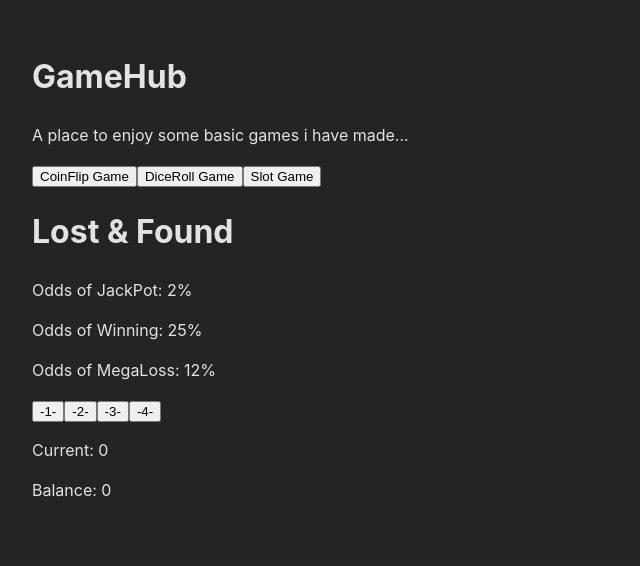
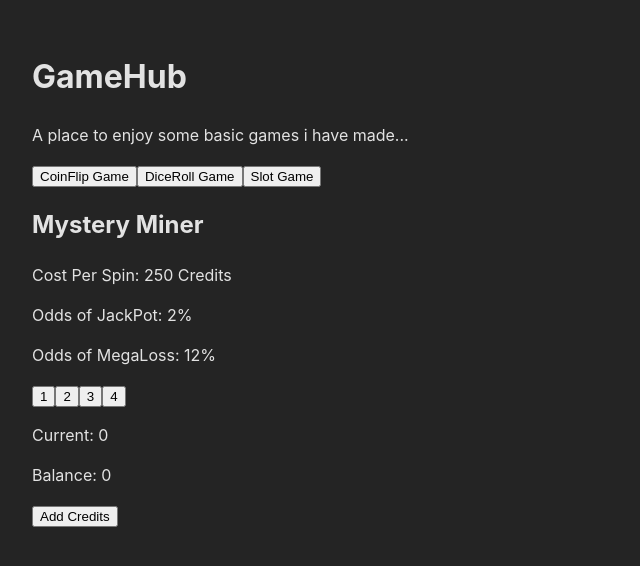
Before and after one commit to James-Frown/Basic-Gambling-App, a React (Vite) app in the folder vite-project/: page / in a window 1280 px wide. Both pictures are taken after a click on the button "Slot Game". Shown: the top 566 px of the page, without its empty margins (0-640 px from the left). Built offline with nearby package versions, Linux system fonts and the light colour scheme.

Commit message:
Latest Changes

```diff
--- a/vite-project/src/components/BlockMiner/MinerGame.jsx
+++ b/vite-project/src/components/BlockMiner/MinerGame.jsx
@@ -10,9 +10,6 @@ const MysteryMiner = () => {
     const [total, setTotal] = useState(find);
 
     // declaring the odds
-    const Win = Math.floor((1 / 4) * 100);
-
-    // declaring the odds
     const JackPot = Math.floor(((1 / 4) * (1 / 10)) * 100);
 
     // declaring the odds
@@ -22,8 +19,8 @@ const MysteryMiner = () => {
     function handleLucky() {
         var Num = Math.floor(Math.random() * 10);
         if (Num == 0) {
-            console.log("Found: 0 points");
-            setFind(0);
+            console.log("Found: 5 points");
+            setFind(+5);
         } else if (Num == 1) {
             console.log("Found: 10 points");
             setFind(+10);
@@ -58,28 +55,28 @@ const MysteryMiner = () => {
 
     // function to handle unlucky find
     function handleUnlucky() {
-        var Num = Math.floor(Math.random() * 6);
+        var Num = Math.floor(Math.random() * 7);
         if (Num == 0) {
             console.log("Lost: 0 points");
             setFind(0);
         } else if (Num == 1) {
-            console.log("Lost: 10 points");
-            setFind(-10);
+            console.log("Lost: 0 points");
+            setFind(0);
         } else if (Num == 2) {
-            console.log("Lost: 20 points");
-            setFind(-20);
+            console.log("Lost: 0 points");
+            setFind(0);
         } else if (Num == 3) {
-            console.log("Lost: 100 points");
-            setFind(-100);
+            console.log("Lost: 0 points");
+            setFind(0);
         } else if (Num == 4) {
-            console.log("Lost: 200 points");
-            setFind(-200);
+            console.log("Lost: 0 points");
+            setFind(0);
         } else if (Num == 5) {
-            console.log("Lost: 1000 points");
-            setFind(-1000);
+            console.log("Lost: 0 points");
+            setFind(0);
         } else if (Num == 6) {
-            console.log("Lost: 2000 points");
-            setFind(-2000);
+            console.log("Lost: 0 points");
+            setFind(0);
         }
         setTotal(find + total);
         console.log("Total points: " + total)
@@ -87,37 +84,71 @@ const MysteryMiner = () => {
 
     // function to handle click
     function handleClick() {
-        var Num = Math.floor(Math.random() * 4);
+
+        // show user has clicked
+        console.log("User: Clicked")
+
+        if (total >= 250) {
+            // show user has enough credits
+            console.log("User: has credits")
+
+            // update state of total
+            setTotal(total - 250);
+
+            // get a random number between 0 & 5
+            var Num = Math.floor(Math.random() * 2);
+
+            // show random number
+            console.log("Random Number = " + Num);
+
+            // logic for testing random number
             if (Num == 0) {
                 console.log("You Are Lucky");
                 handleLucky();
             } else if (Num == 1) {
                 console.log("You Are Un-Lucky");
                 handleUnlucky();
-        } else if (Num == 2) {
-            console.log("You Are Un-Lucky");
-            handleUnlucky();
-        } else if (Num == 3) {
-            console.log("You Are Un-Lucky");
-            handleUnlucky();
             }
+
+        } else {
+            // show user has no credits
+            console.log("User: has no credits")
+        }
+
+
+    }
+
+    // function to handle click
+    function addCredits() {
+
+        // show user has clicked
+        console.log("User: Clicked")
+
+        // show user has added credits
+        console.log("User: Added 1000 Credits");
+
+        // update state of total
+        setTotal(total + 1000);
     }
 
     return (
         <>
             <div className="">
-                <h1 className="">Lost & Found</h1>
+                <h2 className="">Mystery Miner</h2>
+                <p className="">Cost Per Spin: 250 Credits</p>
                 <p className="">Odds of JackPot: {JackPot}%</p>
-                <p className="">Odds of Winning: {Win}%</p>
                 <p className="">Odds of MegaLoss: {MegaLoss}%</p>
                 <div className="">
-                    <button className="" onClick={handleClick}>-1-</button>
-                    <button className="" onClick={handleClick}>-2-</button>
-                    <button className="" onClick={handleClick}>-3-</button>
-                    <button className="" onClick={handleClick}>-4-</button>
+                    <button className="" onClick={handleClick}>1</button>
+                    <button className="" onClick={handleClick}>2</button>
+                    <button className="" onClick={handleClick}>3</button>
+                    <button className="" onClick={handleClick}>4</button>
                 </div>
                 <p className="">Current: {find}</p>
                 <p className="">Balance: {total}</p>
+                <div className="">
+                    <button className="" onClick={addCredits}>Add Credits</button>
+                </div>
             </div>
         </>
     );
```
Lines whose indentation alone changed are shown as unchanged.
